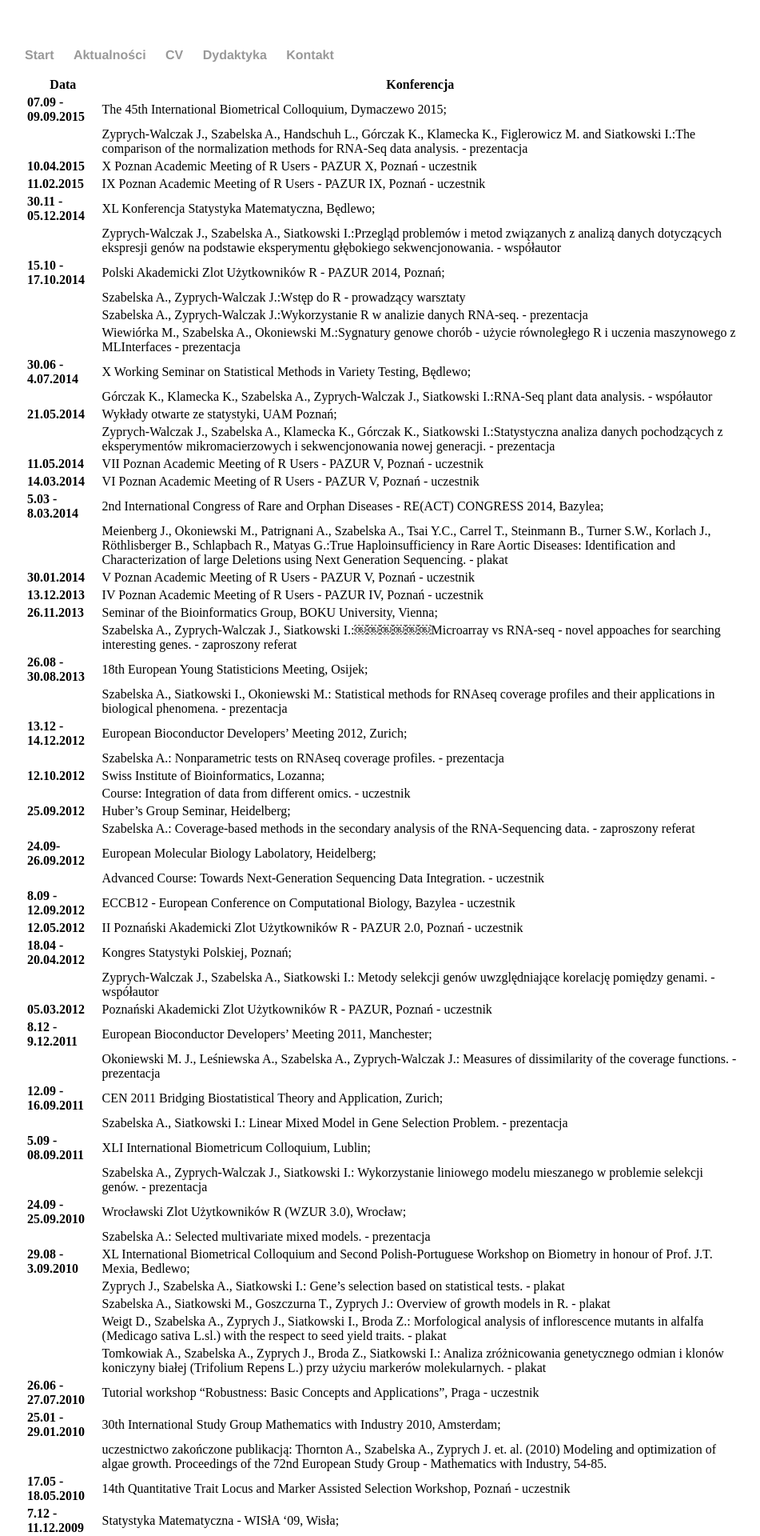
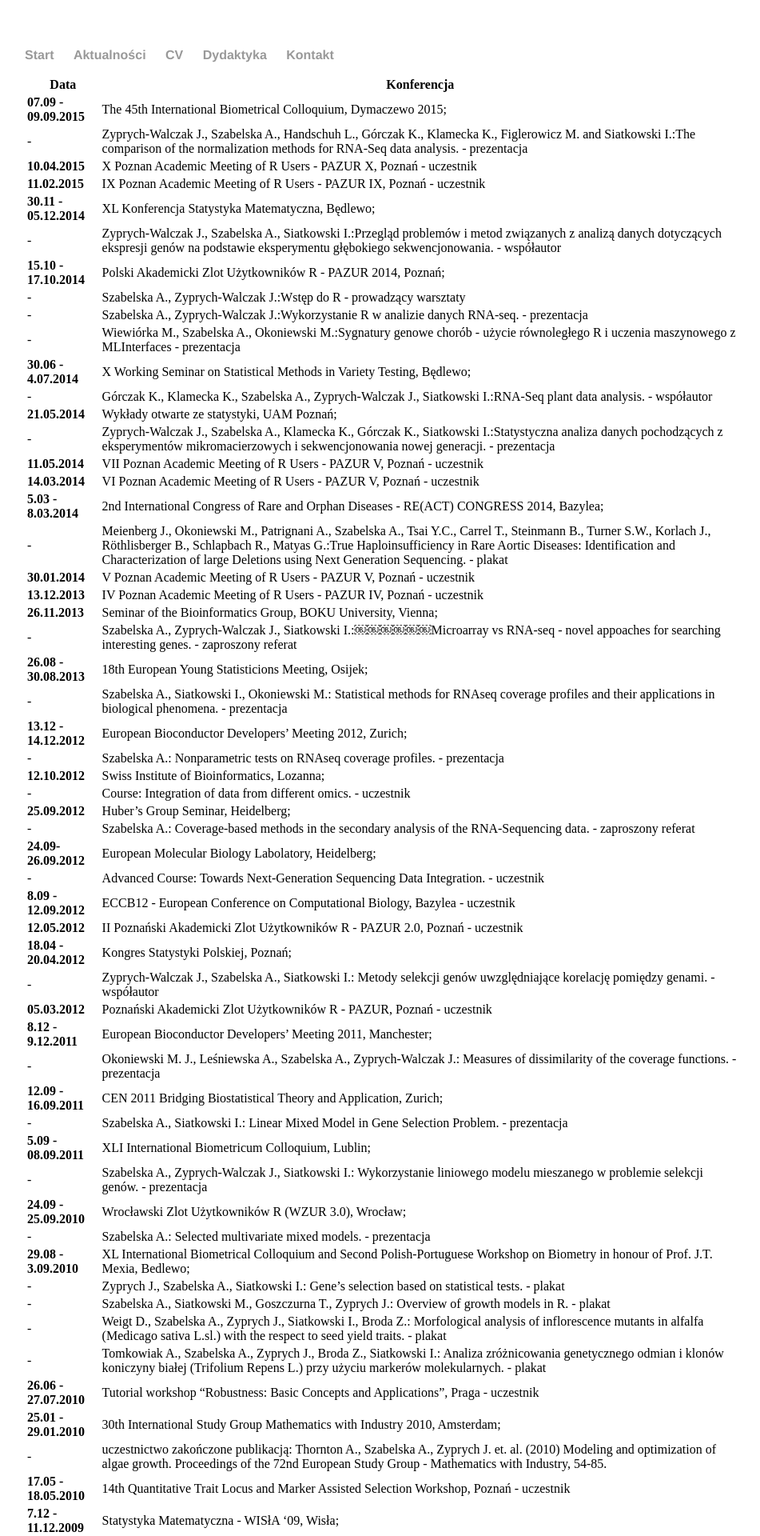
Before and after one commit to alicjaszabelska/alicjaszabelska.github.io, a Jekyll site: the page built from cv/konferencje.md, in a window 1280 px wide. Shown: the top 1920 px of the page at 80% size, without its empty margins (161-1112 px from the left). Built offline with Jekyll 4.4.1, drawn with Linux system fonts in a browser that asks for light colours.

```diff
--- a/cv/konferencje.md
+++ b/cv/konferencje.md
@@ -5,61 +5,61 @@ title: Konferencje i warsztaty
 Data | Konferencja
 --- | ---
  **07.09 - 09.09.2015** | The 45th International Biometrical Colloquium, Dymaczewo 2015;
-  | Zyprych-Walczak J., Szabelska A., Handschuh L., Górczak K., Klamecka K., Figlerowicz M. and Siatkowski I.:The comparison of the normalization methods for RNA-Seq data analysis. - prezentacja
+- | Zyprych-Walczak J., Szabelska A., Handschuh L., Górczak K., Klamecka K., Figlerowicz M. and Siatkowski I.:The comparison of the normalization methods for RNA-Seq data analysis. - prezentacja
 **10.04.2015** | X Poznan Academic Meeting of R Users - PAZUR X, Poznań - uczestnik
 **11.02.2015** | IX Poznan Academic Meeting of R Users - PAZUR IX, Poznań - uczestnik
 **30.11 - 05.12.2014** | XL Konferencja Statystyka Matematyczna, Będlewo;
-  | Zyprych-Walczak J., Szabelska A., Siatkowski I.:Przegląd problemów i metod związanych z analizą danych dotyczących ekspresji genów na podstawie eksperymentu głębokiego sekwencjonowania. - współautor
+- | Zyprych-Walczak J., Szabelska A., Siatkowski I.:Przegląd problemów i metod związanych z analizą danych dotyczących ekspresji genów na podstawie eksperymentu głębokiego sekwencjonowania. - współautor
 **15.10 - 17.10.2014** | Polski Akademicki Zlot Użytkowników R - PAZUR 2014, Poznań;
- | Szabelska A., Zyprych-Walczak J.:Wstęp do R - prowadzący warsztaty
- | Szabelska A., Zyprych-Walczak J.:Wykorzystanie R w analizie danych RNA-seq. - prezentacja
- | Wiewiórka M., Szabelska A., Okoniewski M.:Sygnatury genowe chorób - użycie równoległego R i uczenia maszynowego z MLInterfaces - prezentacja
+- | Szabelska A., Zyprych-Walczak J.:Wstęp do R - prowadzący warsztaty
+- | Szabelska A., Zyprych-Walczak J.:Wykorzystanie R w analizie danych RNA-seq. - prezentacja
+- | Wiewiórka M., Szabelska A., Okoniewski M.:Sygnatury genowe chorób - użycie równoległego R i uczenia maszynowego z MLInterfaces - prezentacja
 **30.06 - 4.07.2014**	| X Working Seminar on Statistical Methods in Variety Testing, Będlewo;
- | Górczak K., Klamecka K., Szabelska A., Zyprych-Walczak J., Siatkowski I.:RNA-Seq plant data analysis. - współautor
+- | Górczak K., Klamecka K., Szabelska A., Zyprych-Walczak J., Siatkowski I.:RNA-Seq plant data analysis. - współautor
 **21.05.2014** | Wykłady otwarte ze statystyki, UAM Poznań;
- | Zyprych-Walczak J., Szabelska A., Klamecka K., Górczak K., Siatkowski I.:Statystyczna analiza danych pochodzących z eksperymentów mikromacierzowych i sekwencjonowania nowej generacji. - prezentacja
+- | Zyprych-Walczak J., Szabelska A., Klamecka K., Górczak K., Siatkowski I.:Statystyczna analiza danych pochodzących z eksperymentów mikromacierzowych i sekwencjonowania nowej generacji. - prezentacja
 **11.05.2014** | VII Poznan Academic Meeting of R Users - PAZUR V, Poznań - uczestnik
 **14.03.2014** | VI Poznan Academic Meeting of R Users - PAZUR V, Poznań - uczestnik
 **5.03 - 8.03.2014** | 2nd International Congress of Rare and Orphan Diseases - RE(ACT) CONGRESS 2014, Bazylea;
- | Meienberg J., Okoniewski M., Patrignani A., Szabelska A., Tsai Y.C., Carrel T., Steinmann B., Turner S.W., Korlach J., Röthlisberger B., Schlapbach R., Matyas G.:True Haploinsufficiency in Rare Aortic Diseases: Identification and Characterization of large Deletions using Next Generation Sequencing. - plakat
+- | Meienberg J., Okoniewski M., Patrignani A., Szabelska A., Tsai Y.C., Carrel T., Steinmann B., Turner S.W., Korlach J., Röthlisberger B., Schlapbach R., Matyas G.:True Haploinsufficiency in Rare Aortic Diseases: Identification and Characterization of large Deletions using Next Generation Sequencing. - plakat
 **30.01.2014** | V Poznan Academic Meeting of R Users - PAZUR V, Poznań - uczestnik
 **13.12.2013** | IV Poznan Academic Meeting of R Users - PAZUR IV, Poznań - uczestnik
 **26.11.2013** | Seminar of the Bioinformatics Group, BOKU University, Vienna;
- | Szabelska A., Zyprych-Walczak J., Siatkowski I.:￼￼￼￼￼￼Microarray vs RNA-seq - novel appoaches for searching interesting genes. - zaproszony referat
+- | Szabelska A., Zyprych-Walczak J., Siatkowski I.:￼￼￼￼￼￼Microarray vs RNA-seq - novel appoaches for searching interesting genes. - zaproszony referat
 **26.08 - 30.08.2013** | 18th European Young Statisticions Meeting, Osijek;
- | Szabelska A., Siatkowski I., Okoniewski M.: Statistical methods for RNAseq coverage profiles and their applications in biological phenomena. - prezentacja
+- | Szabelska A., Siatkowski I., Okoniewski M.: Statistical methods for RNAseq coverage profiles and their applications in biological phenomena. - prezentacja
 **13.12 - 14.12.2012** | European Bioconductor Developers' Meeting 2012, Zurich;
- | Szabelska A.: Nonparametric tests on RNAseq coverage profiles. - prezentacja
+- | Szabelska A.: Nonparametric tests on RNAseq coverage profiles. - prezentacja
 **12.10.2012** | Swiss Institute of Bioinformatics, Lozanna;
- | Course: Integration of data from different omics. - uczestnik
+- | Course: Integration of data from different omics. - uczestnik
 **25.09.2012** | Huber's Group Seminar, Heidelberg;
- | Szabelska A.: Coverage-based methods in the secondary analysis of the RNA-Sequencing data. - zaproszony referat
+- | Szabelska A.: Coverage-based methods in the secondary analysis of the RNA-Sequencing data. - zaproszony referat
 **24.09-26.09.2012** | European Molecular Biology Labolatory, Heidelberg;
- | Advanced Course: Towards Next-Generation Sequencing Data Integration. - uczestnik
+- | Advanced Course: Towards Next-Generation Sequencing Data Integration. - uczestnik
 **8.09 - 12.09.2012** | ECCB12 - European Conference on Computational Biology, Bazylea - uczestnik
 **12.05.2012** | II Poznański Akademicki Zlot Użytkowników R - PAZUR 2.0, Poznań - uczestnik
 **18.04 - 20.04.2012** | Kongres Statystyki Polskiej, Poznań;
- | Zyprych-Walczak J., Szabelska A., Siatkowski I.: Metody selekcji genów uwzględniające korelację pomiędzy genami. - współautor
+- | Zyprych-Walczak J., Szabelska A., Siatkowski I.: Metody selekcji genów uwzględniające korelację pomiędzy genami. - współautor
 **05.03.2012** | Poznański Akademicki Zlot Użytkowników R - PAZUR, Poznań - uczestnik
 **8.12 - 9.12.2011** | European Bioconductor Developers' Meeting 2011, Manchester;
- | Okoniewski M. J., Leśniewska A., Szabelska A., Zyprych-Walczak J.: Measures of dissimilarity of the coverage functions. - prezentacja
+- | Okoniewski M. J., Leśniewska A., Szabelska A., Zyprych-Walczak J.: Measures of dissimilarity of the coverage functions. - prezentacja
 **12.09 - 16.09.2011** | CEN 2011 Bridging Biostatistical Theory and Application, Zurich;
- | Szabelska A., Siatkowski I.: Linear Mixed Model in Gene Selection Problem. - prezentacja
+- | Szabelska A., Siatkowski I.: Linear Mixed Model in Gene Selection Problem. - prezentacja
 **5.09 - 08.09.2011**	| XLI International Biometricum Colloquium, Lublin;
- | Szabelska A., Zyprych-Walczak J., Siatkowski I.: Wykorzystanie liniowego modelu mieszanego w problemie selekcji genów. - prezentacja
+- | Szabelska A., Zyprych-Walczak J., Siatkowski I.: Wykorzystanie liniowego modelu mieszanego w problemie selekcji genów. - prezentacja
 **24.09 - 25.09.2010** | Wrocławski Zlot Użytkowników R (WZUR 3.0), Wrocław;
- | Szabelska A.: Selected multivariate mixed models. - prezentacja
+- | Szabelska A.: Selected multivariate mixed models. - prezentacja
 **29.08 - 3.09.2010** | XL International Biometrical Colloquium and Second Polish-Portuguese Workshop on Biometry in honour of Prof. J.T. Mexia, Bedlewo;
- | Zyprych J., Szabelska A., Siatkowski I.: Gene's selection based on statistical tests. - plakat
- | Szabelska A., Siatkowski M., Goszczurna T., Zyprych J.: Overview of growth models in R. - plakat
- | Weigt D., Szabelska A., Zyprych J., Siatkowski I., Broda Z.: Morfological analysis of inflorescence mutants in alfalfa (Medicago sativa  L.sl.) with the respect to seed yield traits. - plakat
- | Tomkowiak A., Szabelska A., Zyprych J., Broda Z., Siatkowski I.: Analiza zróżnicowania genetycznego odmian i klonów koniczyny białej (Trifolium Repens L.) przy użyciu markerów molekularnych. - plakat
+- | Zyprych J., Szabelska A., Siatkowski I.: Gene's selection based on statistical tests. - plakat
+- | Szabelska A., Siatkowski M., Goszczurna T., Zyprych J.: Overview of growth models in R. - plakat
+- | Weigt D., Szabelska A., Zyprych J., Siatkowski I., Broda Z.: Morfological analysis of inflorescence mutants in alfalfa (Medicago sativa  L.sl.) with the respect to seed yield traits. - plakat
+- | Tomkowiak A., Szabelska A., Zyprych J., Broda Z., Siatkowski I.: Analiza zróżnicowania genetycznego odmian i klonów koniczyny białej (Trifolium Repens L.) przy użyciu markerów molekularnych. - plakat
 **26.06 - 27.07.2010** | Tutorial workshop "Robustness: Basic Concepts and Applications", Praga - uczestnik
 **25.01 - 29.01.2010** | 30th International Study Group Mathematics with Industry 2010, Amsterdam;
- | uczestnictwo zakończone publikacją: Thornton A., Szabelska A., Zyprych J. et. al. (2010) Modeling and optimization of algae growth. Proceedings of the 72nd European Study Group - Mathematics with Industry, 54-85.
+- | uczestnictwo zakończone publikacją: Thornton A., Szabelska A., Zyprych J. et. al. (2010) Modeling and optimization of algae growth. Proceedings of the 72nd European Study Group - Mathematics with Industry, 54-85.
 **17.05 - 18.05.2010** | 14th Quantitative Trait Locus and Marker Assisted Selection Workshop, Poznań - uczestnik
 **7.12 - 11.12.2009** | Statystyka Matematyczna - WISłA '09, Wisła;
- | Siatkowski I., Szabelska A., Zyprych J.: Wybrane testy statystyczne w selekcji genów - współautor
+- | Siatkowski I., Szabelska A., Zyprych J.: Wybrane testy statystyczne w selekcji genów - współautor
 **18.11 - 20.11.2009** | Microarrays in the analysis of expression of genes: The tool in the basic and clinical researches, Gliwice - uczestnik
 **21.09 - 25.09.2009** | 12th International Workshop for Young Mathematicians - "Probability Theory and Statistics", Kraków - uczestnik
 
```
